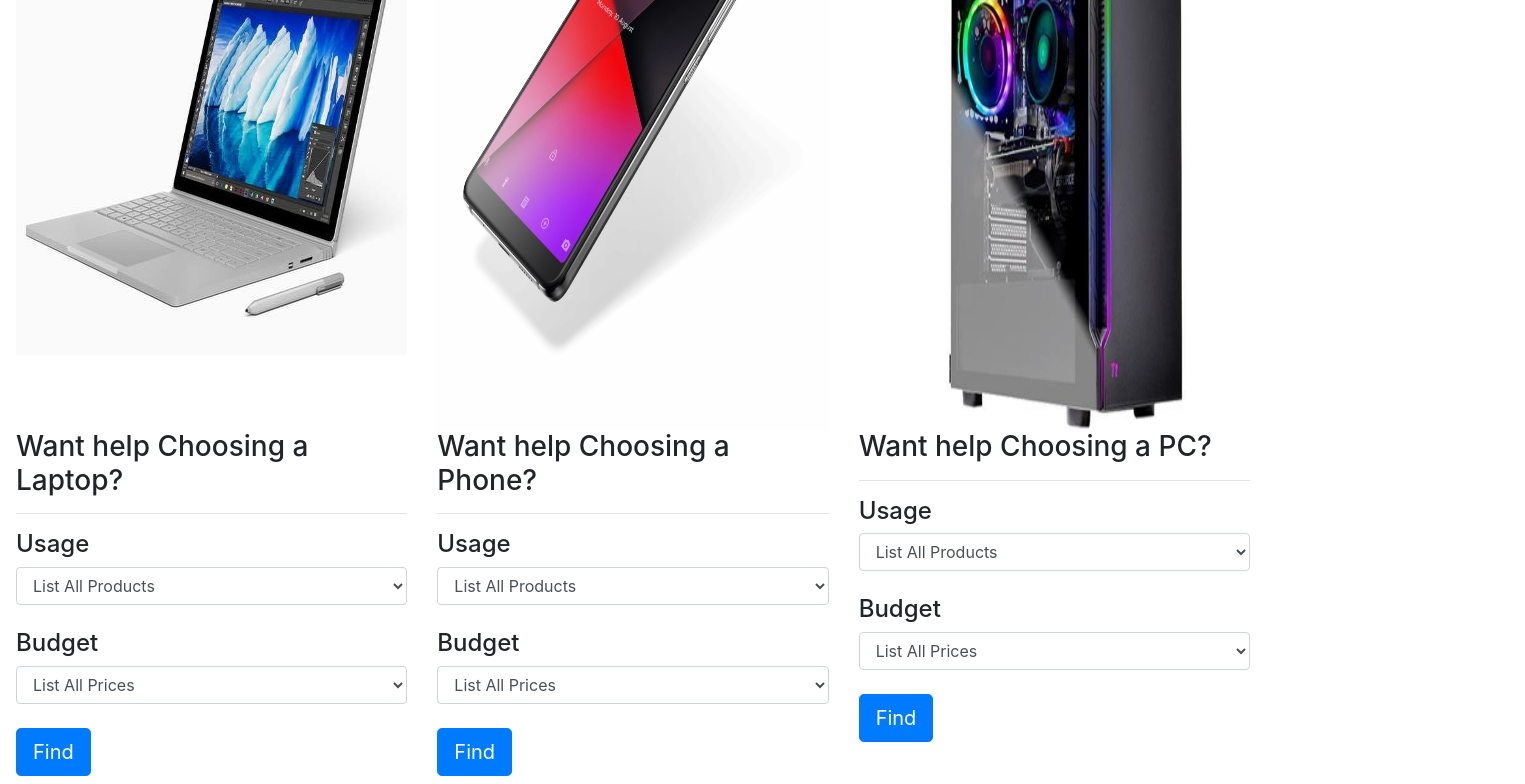
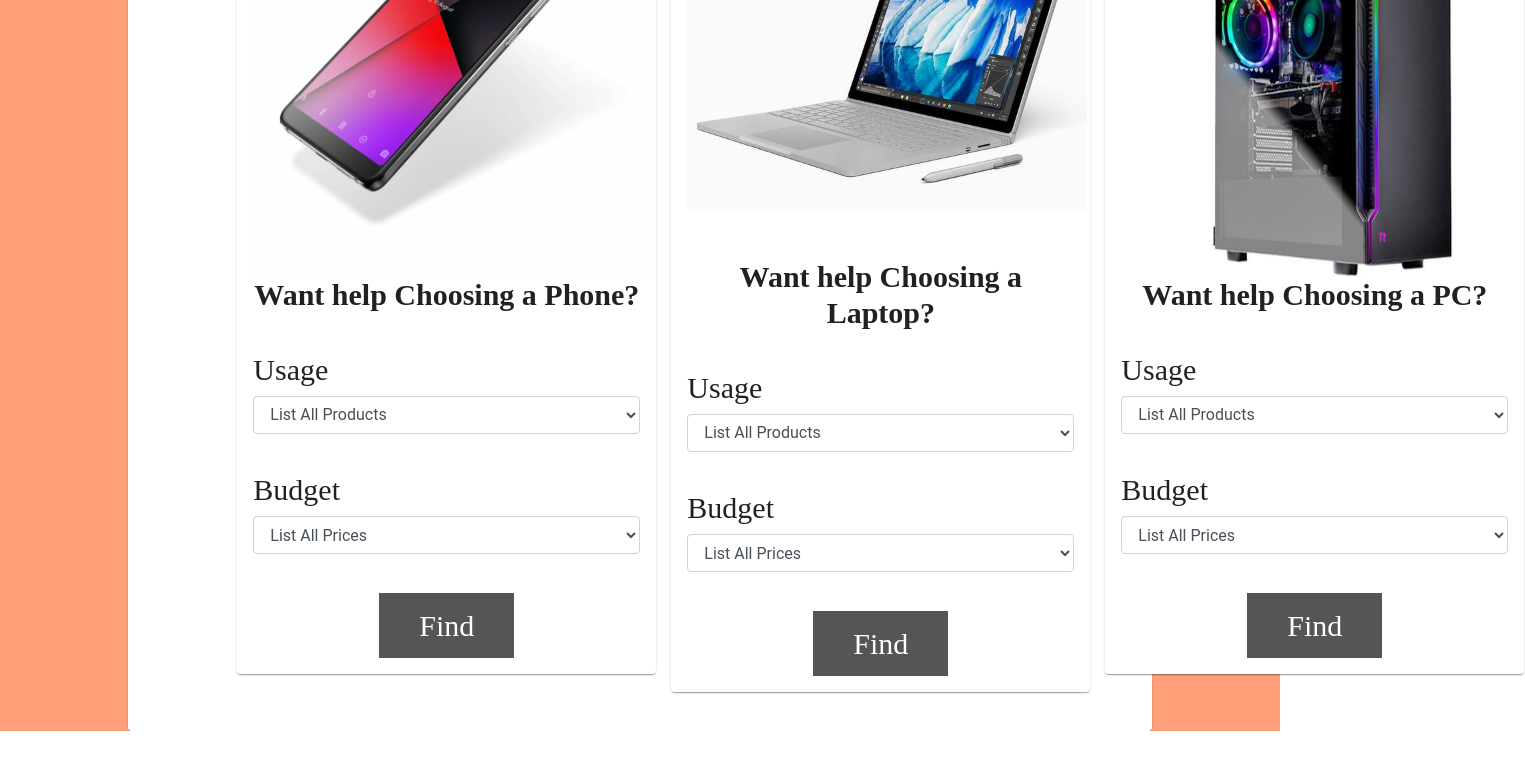
Before and after one commit to MarvinHernandez/Techlead, an Angular app in the folder TechleadClient/: page / in a window 1280 px wide. Shown: the part 250-1034 px from the top of the page, 1525 px wide, since content can reach past the window. After the commit the page ends 981 px from the top, so only its background shows below. Built offline with nearby package versions, Linux system fonts and the light colour scheme.

Commit message:
home, product-home, product-detail, wishlist styling

```diff
--- a/TechleadClient/src/app/home/home.component.html
+++ b/TechleadClient/src/app/home/home.component.html
@@ -1,17 +1,54 @@
 <app-nav-menu [MemberLoginStatus]="loginStatus"></app-nav-menu>
+<div class="bgColour">
 
-<br />
+  <mat-card class="centerBody" style="padding-bottom: 3% !important">
+    <mat-card-content>
+      <table>
+        <tr>
+<!--      Phone-->
+          <td>
+            <mat-card class="tiles">
+              <img
+                src="assets/images/phoneImg.png"
+                alt="Generic placeholder image"
+                width="400px"
+                height="400px"
+              />
 
-<div class="row" style="width: 100%; padding-bottom: 1vh; padding-left: 2vh;">
-  <div class="col-lg-4">
+              <h3>Want help Choosing a Phone?</h3>
+
+              <h4>Usage</h4>
+              <select class="form-control" [(ngModel)] ='phoneUsage'>
+                <option value="All">List All Products</option>
+                <option value="Everyday Usage">Everyday Usage</option>
+                <option value="Media Consumption">Media Consumption</option>
+                <option value="Media Production">Media Production</option>
+              </select>
+
+              <h4>Budget</h4>
+              <select class="form-control" [(ngModel)] ='phoneBudget'>
+                <option value="1819">List All Prices</option>
+                <option value="1000">$1,000 Budget</option>
+                <option value="1200">$1,200 Budget</option>
+                <!--      <option value="+3000">More than 3000</option>-->
+              </select>
+
+              <button [routerLink]="['products', 'Phone', phoneUsage, phoneBudget]" id="findPhone">Find</button>
+            </mat-card>
+          </td>
+
+<!--        Laptop-->
+          <td>
+            <mat-card class="tiles">
               <img
                 src="assets/images/laptopImg.jpg"
                 alt="Generic placeholder image"
-      width="100%"
-      height="600"
-    /> <!-- width value was 500-->
+                width="400px"
+                height="400px"
+              />
+
               <h3>Want help Choosing a Laptop?</h3>
-    <hr />
+
               <h4>Usage</h4>
               <select class="form-control" [(ngModel)] ='laptopUsage'>
                 <option value="All">List All Products</option>
@@ -23,7 +60,7 @@
                 <option value="Graphic Design">Graphic Design</option>
                 <option value="Mobile Workstation">Mobile Workstation</option>
               </select>
-    <br />
+
               <h4>Budget</h4>
               <select class="form-control" [(ngModel)] ='laptopBudget'>
                 <option value="3600">List All Prices</option>
@@ -31,46 +68,23 @@
                 <option value="2000">$2,000 Budget</option>
                 <!--      <option value="+3000">More than 3000</option>-->
               </select>
-    <br />
-    <button [routerLink]="['products', 'Laptop', laptopUsage, laptopBudget]" id="findLaptop" class="btn btn-primary btn-lg">Find</button>
-  </div>
-  <div class="col-lg-4">
-    <img
-      src="assets/images/phoneImg.png"
-      alt="Generic placeholder image"
-      width="100%"
-      height="600"
-    />
-    <h3>Want help Choosing a Phone?</h3>
-    <hr />
-    <h4>Usage</h4>
-    <select class="form-control" [(ngModel)] ='phoneUsage'>
-      <option value="All">List All Products</option>
-      <option value="Everyday Usage">Everyday Usage</option>
-      <option value="Media Consumption">Media Consumption</option>
-      <option value="Media Production">Media Production</option>
-    </select>
-    <br />
-    <h4>Budget</h4>
-    <select class="form-control" [(ngModel)] ='phoneBudget'>
-      <option value="1819">List All Prices</option>
-      <option value="1000">$1,000 Budget</option>
-      <option value="1200">$1,200 Budget</option>
-<!--      <option value="+3000">More than 3000</option>-->
-    </select>
-    <br />
-    <button [routerLink]="['products', 'Phone', phoneUsage, phoneBudget]" id="findPhone" class="btn btn-primary btn-lg">Find</button>
-  </div>
 
-  <div class="col-lg-4">
+              <button [routerLink]="['products', 'Laptop', laptopUsage, laptopBudget]" id="findLaptop">Find</button>
+            </mat-card>
+          </td>
+
+<!--        PC-->
+          <td>
+            <mat-card class="tiles">
               <img
                 src="assets/images/pcImg.jpg"
                 alt="Generic placeholder image"
-      width="100%"
-      height="600"
+                width="400px"
+                height="400px"
               />
+
               <h3>Want help Choosing a PC?</h3>
-    <hr />
+
               <h4>Usage</h4>
               <select class="form-control" [(ngModel)] ='pcUsage'>
                 <option value="All">List All Products</option>
@@ -78,7 +92,7 @@
                 <option value="Browsing">Browsing</option>
                 <!--      <option value="Business">Business</option>-->
               </select>
-    <br />
+
               <h4>Budget</h4>
               <select class="form-control" [(ngModel)] ='pcBudget'>
                 <option value="10400">List All Prices</option>
@@ -86,11 +100,13 @@
                 <option value="4000">$4,000 Budget</option>
                 <!--      <option value="3000+">More than 3000</option>-->
               </select>
-    <br />
-    <button [routerLink]="['products', 'PC', pcUsage, pcBudget]" id="findPc" class="btn btn-primary btn-lg">
-      <!-- type="button"
-      (click)="DisplayProducts()" -->
-      Find
-    </button>
+
+              <button [routerLink]="['products', 'PC', pcUsage, pcBudget]" id="findPc">Find</button>
+            </mat-card>
+          </td>
+        </tr>
+      </table>
+    </mat-card-content>
+
+  </mat-card>
 </div>
-</div>
--- a/TechleadClient/src/app/home/home.component.scss
+++ b/TechleadClient/src/app/home/home.component.scss
@@ -0,0 +1,36 @@
+.tiles{
+  margin-left: 3%;
+  text-align: center;
+}
+
+button{
+  background-color: #555555;
+  border: none;
+  color: white;
+  padding: 10px 40px;
+  text-align: center;
+  text-decoration: none;
+  display: inline-block;
+  font-size: 30px;
+  cursor: pointer;
+  font-family: "Agency FB";
+  margin-top: 10%;
+}
+
+h4{
+  font-family: "Agency FB";
+  font-size: 30px;
+  margin-top: 10%;
+  text-align: left;
+}
+
+h3{
+  font-family: "Agency FB";
+  font-size: 30px;
+  font-weight: bold;
+}
+
+table{
+  margin-top: 2% !important;
+  margin-left: 8% !important;
+}
--- a/TechleadClient/src/app/product/product-detail/product-detail.component.html
+++ b/TechleadClient/src/app/product/product-detail/product-detail.component.html
@@ -2,13 +2,12 @@
 <div class="bgColour">
   <mat-card class="centerBody" style=" border: none">
     <mat-card-content>
-      <mat-grid-list cols="2" rowHeight="1:1">
+      <mat-grid-list cols="3" rowHeight="1:1">
         <div *ngIf="type === 'phone' && phone !== undefined"  layout="row">
           <mat-grid-tile>
-            <div layout="row">
-              <mat-card-header class="app-accent" layout="row">
             <h3>{{phone.Name}}</h3>
-              </mat-card-header>
+          </mat-grid-tile>
+          <mat-grid-tile>
             <div layout="row">
               <img
                 src="assets/images/{{phone.Name}}.png"
@@ -16,7 +15,6 @@
                 width="100%"
                 height="80%"
               />
-              </div>
             </div>
           </mat-grid-tile>
           <mat-grid-tile>
--- a/TechleadClient/src/app/product/product-detail/product-detail.component.scss
+++ b/TechleadClient/src/app/product/product-detail/product-detail.component.scss
@@ -3,7 +3,6 @@ mat-expansion-panel{
 }
 
 mat-panel-title{
-  color: white;
   font-family: "Agency FB";
   font-weight: bold;
   font-size: 200%;
@@ -29,3 +28,7 @@ button{
 .btndiv {
   text-align: right !important;
 }
+
+mat-grid-tile{
+  width: 100%;
+}
--- a/TechleadClient/src/app/product/product-home/product-home.component.html
+++ b/TechleadClient/src/app/product/product-home/product-home.component.html
@@ -1,11 +1,8 @@
 <app-nav-menu [MemberLoginStatus]="loginStatus"></app-nav-menu>
-<mat-card>
+<div class="bgColour">
+  <mat-card class="centerBody" style="padding-bottom: 20%">
     <mat-card-content>
-    <mat-card-header class="app-accent" layout="row">
-      <mat-card-title *ngIf="currentList.length > 0">
-        <span class="mat-headline">{{ msg }}</span>
-      </mat-card-title>
-    </mat-card-header>
+      <h1 id="main-header">{{ msg }}</h1>
       <mat-list>
         <!-- make sure its written as the actual selector -->
         <app-pc-list *ngIf="loadPcs" [pcs]="currentList" (selected)="openDetailsModalPc($event)"> </app-pc-list>
@@ -20,3 +17,4 @@
       </mat-card-title>
     </mat-card-content>
   </mat-card>
+</div>
--- /dev/null
+++ b/TechleadClient/src/app/product/product-home/product-home.component.scss
@@ -0,0 +1,6 @@
+#main-header{
+  text-align: center;
+  font-family: "Agency FB";
+  margin-bottom: 3%;
+  margin-top: 3%;
+}
--- a/TechleadClient/src/app/product/product-home/product-home.component.ts
+++ b/TechleadClient/src/app/product/product-home/product-home.component.ts
@@ -25,7 +25,8 @@ import {AuthenticationService} from '../../services/authentication.service';
 
 @Component({
   selector: 'app-product-home',
-  templateUrl: './product-home.component.html'
+  templateUrl: './product-home.component.html',
+  styleUrls: ['./product-home.component.scss']
 })
 export class ProductHomeComponent implements OnInit {
   pcs$: Observable<Pc[]>;
--- a/TechleadClient/src/app/product/product-lists/phone-list.component.ts
+++ b/TechleadClient/src/app/product/product-lists/phone-list.component.ts
@@ -10,14 +10,39 @@ import { Phone } from '../../models/phone';
                                                                                       height: auto;
                                                                                       width: auto;"
     >
-      <table>
-        <tr style="font-weight: bold;">
-          {{ phone.Name }}
-        </tr>
-        <tr style="color: green;">
-          {{phone.Price | currency:'USD':'symbol':'1.2-2'}}
-        </tr>
-      </table>
+      <div class="card">
+        <h4 class="card-header" style="background-color: tomato; color: white">{{ phone.Name }}</h4>
+        <div class="card-body">
+          <div class="row" style="justify-content: center !important">
+            <img
+              src="assets/images/{{phone.Name}}.png"
+              alt="Generic placeholder image"
+              width="150px"
+              height="150px"
+            />
+          </div>
+          <div class="row" style="justify-content: center !important">
+            <p>
+              <a style="font-weight: bold">Price: </a>
+              <a style="color: green;">{{phone.Price | currency:'USD':'symbol':'1.2-2'}}</a>
+            </p>
+          </div>
+<!--          <table style="width: 100%">-->
+<!--            <tr style="align-content: center">-->
+<!--              <img-->
+<!--                src="assets/images/{{phone.Name}}.png"-->
+<!--                alt="Generic placeholder image"-->
+<!--                width="100px"-->
+<!--                height="100px"-->
+<!--              />-->
+<!--            </tr>-->
+<!--            <tr>-->
+<!--              <a>Price: </a>-->
+<!--              <a style="color: green;">{{phone.Price | currency:'USD':'symbol':'1.2-2'}}</a>-->
+<!--            </tr>-->
+<!--          </table>-->
+        </div>
+      </div>
     </mat-list-item>
   `
 })
--- a/TechleadClient/src/app/wishlist/wishlist-home/wishlist-home.component.html
+++ b/TechleadClient/src/app/wishlist/wishlist-home/wishlist-home.component.html
@@ -1,4 +1,7 @@
 <app-nav-menu [MemberLoginStatus]="loginStatus"></app-nav-menu>
+<div class="bgColour">
+
+  <mat-card class="centerBody" style="padding-bottom: 20% !important">
     <h1 id="main-header">Welcome {{membername}}, to your wishlist menu</h1>
     <div *ngIf="selectedWName !== null && selectedWName !== undefined">
       <h2>You have selected {{selectedWName}} wishlist</h2>
@@ -8,3 +11,6 @@
       <app-wishlist-list [wishlists]="wishlists$ | async" (event)="receiveWishlistProducts($event)" (eventWName)="receiveSelectedWName($event)" (eventWishlistId)="receiveSelectedWishlistId($event)"></app-wishlist-list>
       <app-wishlist-detail [selectedWishlistProducts]="products" [selectedWishlistId]="wishlistId" *ngIf="products.length !== null && products !== undefined"></app-wishlist-detail>
     </div>
+  </mat-card>
+
+</div>
--- a/TechleadClient/src/app/wishlist/wishlist.module.ts
+++ b/TechleadClient/src/app/wishlist/wishlist.module.ts
@@ -8,6 +8,7 @@ import {MatGridListModule} from "@angular/material/grid-list";
 import {SharedModule} from "../shared/shared.module";
 import {MatExpansionModule} from "@angular/material/expansion";
 import {MatFormFieldModule} from "@angular/material/form-field";
+import {MatCardModule} from "@angular/material/card";
 
 
 
@@ -23,7 +24,8 @@ import {MatFormFieldModule} from "@angular/material/form-field";
         MatGridListModule,
         SharedModule,
         MatExpansionModule,
-    MatFormFieldModule
+        MatFormFieldModule,
+        MatCardModule
     ]
 })
 export class WishlistModule { }
```
Also changed, not shown: 14 other files (tests, documents, lock files or other folders). Lines whose indentation alone changed are shown as unchanged.
